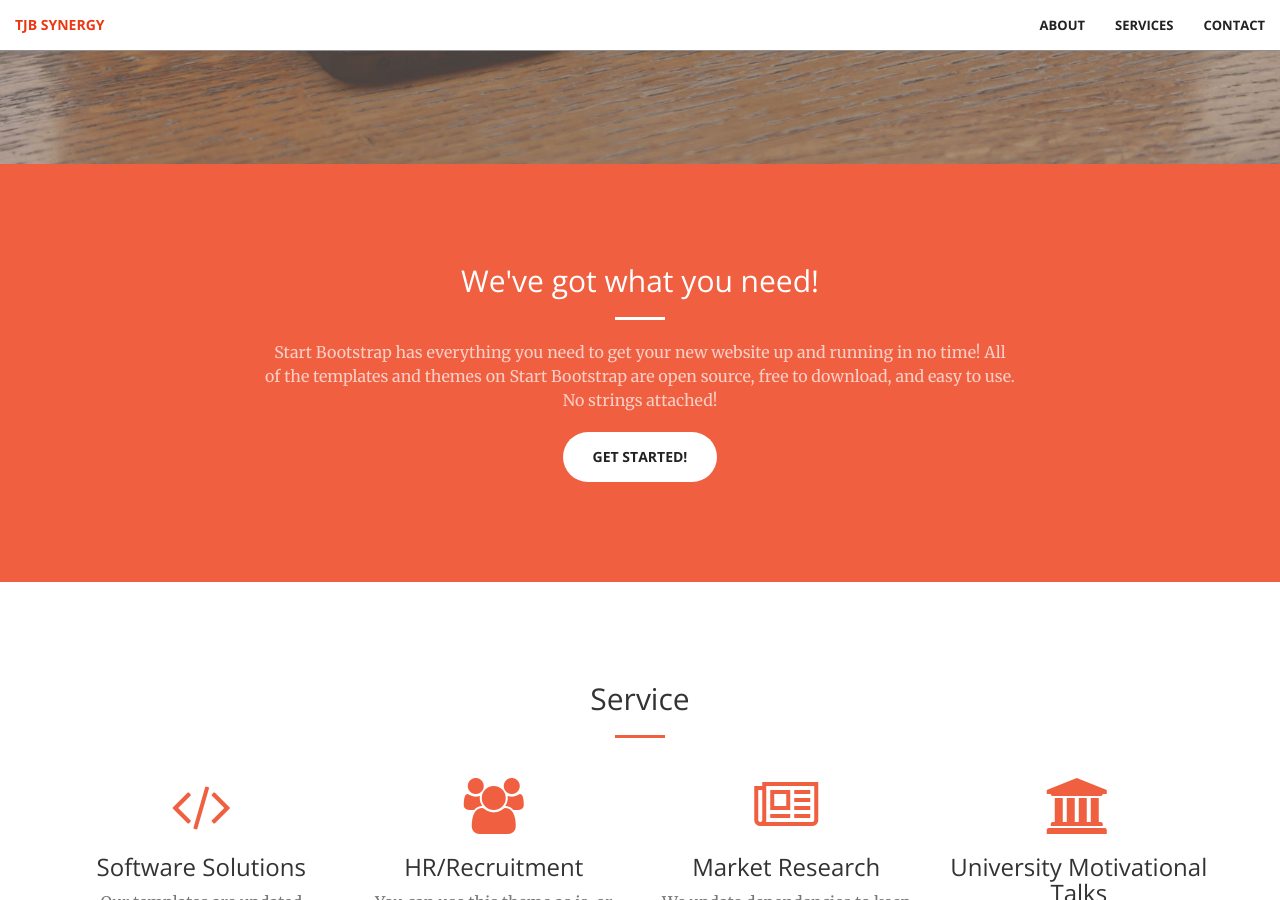
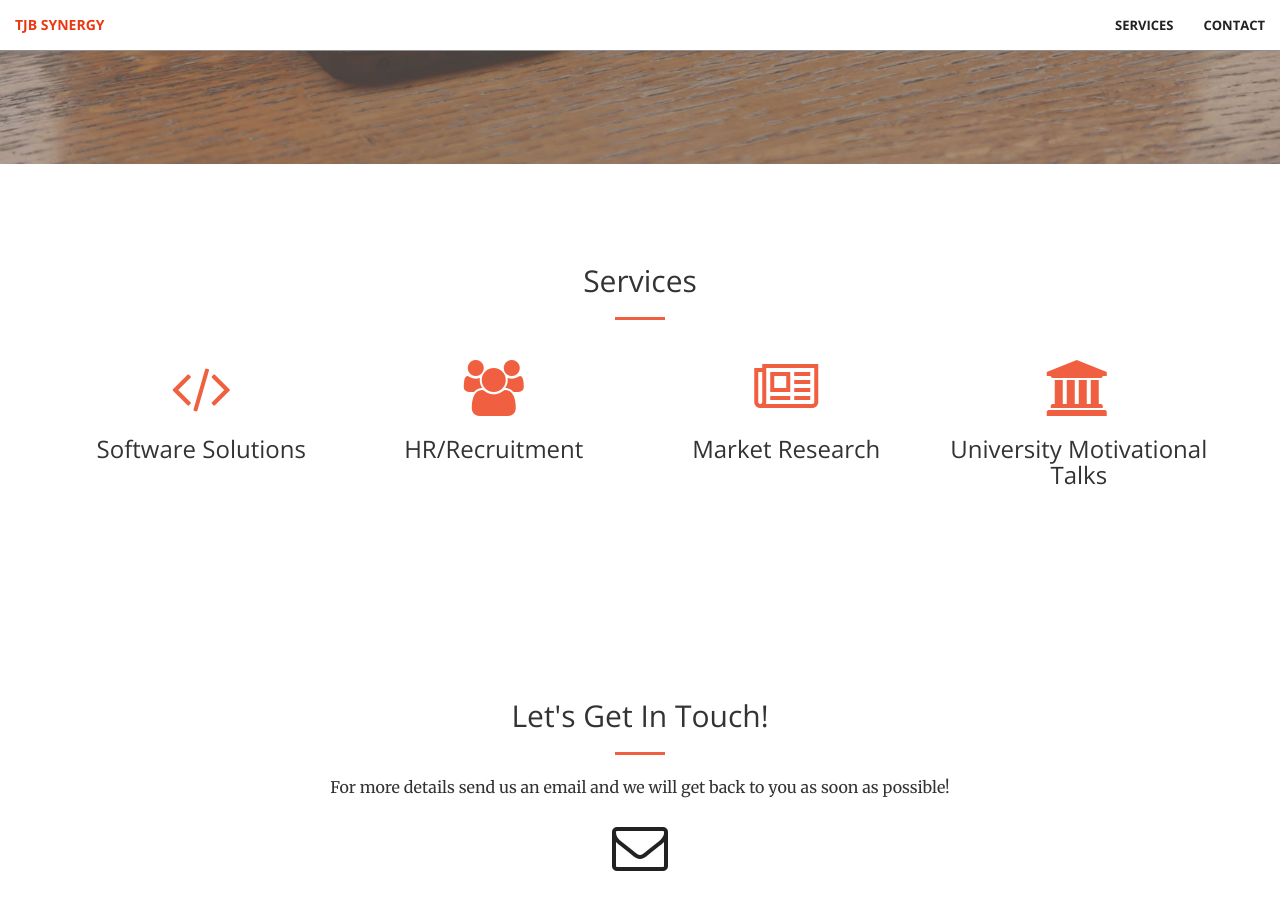
Before and after one commit to tjbsynergy/tjbsynergy.github.io, a Jekyll site: the page built from index.html, in a window 1280 px wide and 900 px high, scrolled down 736 px. Built offline with Jekyll 4.4.1, drawn with Linux system fonts in a browser that asks for light colours; some of the changed text lies outside the part shown.

Commit message:
streamline

```diff
--- a/_includes/contact.html
+++ b/_includes/contact.html
@@ -4,13 +4,15 @@
             <div class="col-lg-8 col-lg-offset-2 text-center">
                 <h2 class="section-heading">Let's Get In Touch!</h2>
                 <hr class="primary">
-                <p>Ready to start your next project with us? That's great! Give us a call or send us an email and we will get back to you as soon as possible!</p>
+                <p>For more details send us an email and we will get back to you as soon as possible!</p>
             </div>
         <div class="col-lg-2 col-lg-offset-2 text-center">
+          <!--
             <a href="https://uk.linkedin.com/{{ site.linkedin_username }}" target="_blank">
                 <i class="fa fa-linkedin-square fa-3x wow bounceIn" data-wow-delay=".1s"></i>
-                <!--<p>{{ site.linkedin_username }}</p>-->
+                <p>{{ site.linkedin_username }}</p>
             </a>
+            -->
         </div>
         <div class="col-lg-2 col-lg-offset-1 text-center">
             <a href="mailto:{{ site.email }}">
@@ -19,10 +21,12 @@
             </a>
         </div>
         <div class="col-lg-2 col-lg-offset-1 text-center">
+          <!--
             <a href="https://www.facebook.com/{{ site.facebook_username }}" target="_blank">
             <i class="fa fa-facebook-square fa-3x wow bounceIn" data-wow-delay=".1s"></i>
-                <!--<p>{{ site.facebook_username }}</p>-->
+                <p>{{ site.facebook_username }}</p>
             </a>
+            -->
         </div>
     </div>
 </section>
--- a/_includes/header.html
+++ b/_includes/header.html
@@ -4,7 +4,7 @@
             <h1>Welcome to TJB Synergy</h1>
             <hr>
             <p>Delivering intelligent software solutions and tailored business services.</p>
-            <a href="#about" class="btn btn-primary btn-xl page-scroll">Find Out More</a>
+            <a href="#services" class="btn btn-primary btn-xl page-scroll">Find Out More</a>
         </div>
     </div>
 </header>
--- a/_includes/nav.html
+++ b/_includes/nav.html
@@ -14,9 +14,11 @@
         <!-- Collect the nav links, forms, and other content for toggling -->
         <div class="collapse navbar-collapse" id="bs-example-navbar-collapse-1">
             <ul class="nav navbar-nav navbar-right">
+                <!--
                 <li>
                     <a class="page-scroll" href="#about">About</a>
                 </li>
+                -->
                 <li>
                     <a class="page-scroll" href="#services">Services</a>
                 </li>
--- a/_includes/services.html
+++ b/_includes/services.html
@@ -2,7 +2,7 @@
     <div class="container">
         <div class="row">
             <div class="col-lg-12 text-center">
-                <h2 class="section-heading">Service</h2>
+                <h2 class="section-heading">Services</h2>
                 <hr class="primary">
             </div>
         </div>
@@ -13,28 +13,28 @@
                 <div class="service-box">
                     <i class="fa fa-4x fa-code wow bounceIn text-primary"></i>
                     <h3>Software Solutions</h3>
-                    <p class="text-muted">Our templates are updated regularly so they don't break.</p>
+                    <!--<p class="text-muted">Our templates are updated regularly so they don't break.</p>-->
                 </div>
             </div>
             <div class="col-lg-3 col-md-6 text-center">
                 <div class="service-box">
                     <i class="fa fa-4x fa-users wow bounceIn text-primary" data-wow-delay=".1s"></i>
                     <h3>HR/Recruitment</h3>
-                    <p class="text-muted">You can use this theme as is, or you can make changes!</p>
+                    <!--<p class="text-muted">You can use this theme as is, or you can make changes!</p>-->
                 </div>
             </div>
             <div class="col-lg-3 col-md-6 text-center">
                 <div class="service-box">
                     <i class="fa fa-4x fa-newspaper-o wow bounceIn text-primary" data-wow-delay=".2s"></i>
                     <h3>Market Research</h3>
-                    <p class="text-muted">We update dependencies to keep things fresh.</p>
+                    <!--<p class="text-muted">We update dependencies to keep things fresh.</p>-->
                 </div>
             </div>
             <div class="col-lg-3 col-md-6 text-center">
                 <div class="service-box">
                     <i class="fa fa-4x fa-university wow bounceIn text-primary" data-wow-delay=".3s"></i>
                     <h3>University Motivational Talks</h3>
-                    <p class="text-muted">You have to make your websites with love these days!</p>
+                    <!--<p class="text-muted">You have to make your websites with love these days!</p>-->
                 </div>
             </div>
         </div>
--- a/_layouts/front.html
+++ b/_layouts/front.html
@@ -6,7 +6,7 @@
 <body id="page-top">
   {% include nav.html %}
   {% include header.html %}
-  {% include call-to-action.html %}
+  <!--{% include call-to-action.html %}-->
   {% include services.html %}
   <!--{% include portfolio.html %}-->
   <!--{% include aside.html %}-->
```
